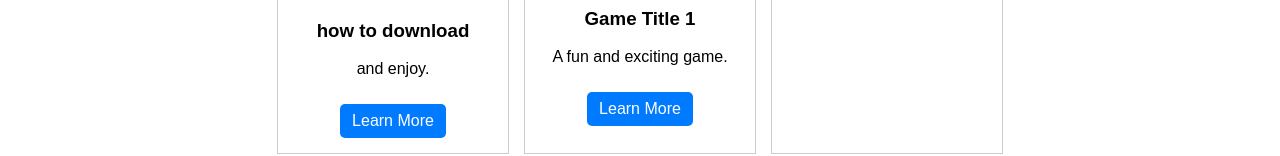
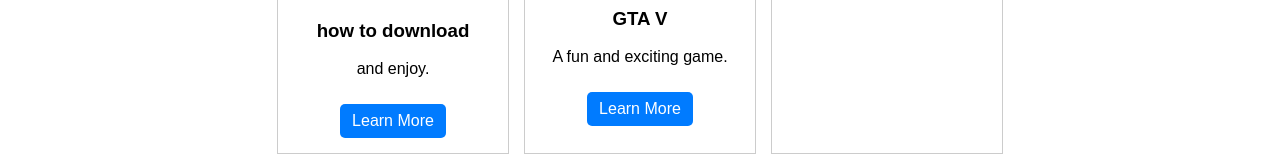
Before and after one commit to gamesera/gamesera, a plain HTML site: page index.html in a window 1280 px wide. Shown: the part 411-567 px from the top of the page. Drawn offline with Linux system fonts and the light colour scheme.

Commit message:
index.html

```diff
--- a/index.html
+++ b/index.html
@@ -28,7 +28,7 @@
             </div>
             <div class="game-card">
                 <img src="images/GTA V.jpg" alt="GTA V">
-                <h3>Game Title 1</h3>
+                <h3>GTA V</h3>
                 <p>A fun and exciting game.</p>
                 <a href="GTA V.html">Learn More</a>
             </div>
```
